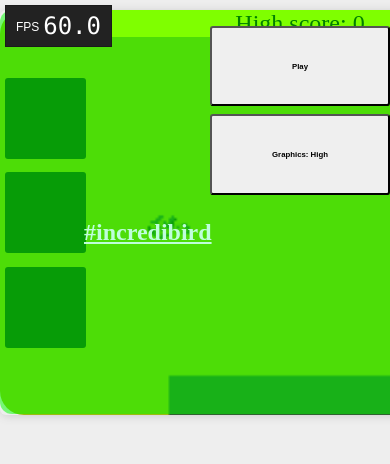
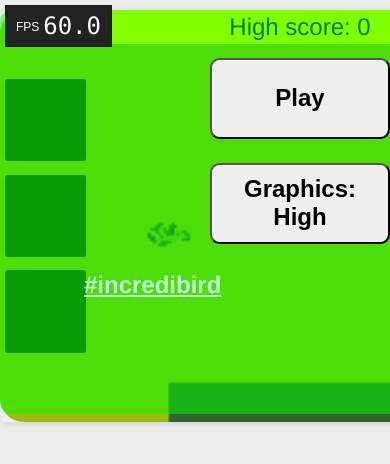
Before and after one commit to delanni/js13k, a plain HTML site: page index.html in a window 390 px wide. Shown: the top 464 px of the page. Drawn offline with Linux system fonts and the light colour scheme.

Commit message:
responsive

```diff
--- a/index.html
+++ b/index.html
@@ -15,16 +15,22 @@
 		width:100%;
 		height:100%;
 		background: #eee;
+		font-family: "helvetica neue", helvetica, arial, sans-serif;
+		line-height: 1.4;
+		font-size: 32px;
+	}
 
-		font-size: 2vw;
+	input {
+		-webkit-appearance: none;
+		-webkit-border-radius: 0;
 	}
 	canvas {
-	    image-rendering: optimizeSpeed;             // Older versions of FF
-	    image-rendering: -moz-crisp-edges;          // FF 6.0+
-	    image-rendering: -webkit-optimize-contrast; // Webkit (non standard naming)
-	    image-rendering: -o-crisp-edges;            // OS X & Windows Opera (12.02+)
-	    image-rendering: crisp-edges;               // Possible future browsers.
-	    -ms-interpolation-mode: nearest-neighbor;   // IE (non standard naming)
+	    image-rendering: optimizeSpeed;
+	    image-rendering: -moz-crisp-edges;
+	    image-rendering: -webkit-optimize-contrast;
+	    image-rendering: -o-crisp-edges;
+	    image-rendering: crisp-edges;
+	    -ms-interpolation-mode: nearest-neighbor;
 	}
 
 	#canvasContainer {
@@ -80,12 +86,15 @@
 	}
 
 	#wrapper {
+		width: 228.5px;
+		height : 154px;
 		display: table;
 		margin:auto;
 		margin-top:10px;
 		border-radius: 6px;
 		box-shadow: 1px 1px 10px #ccc;
 	}
+
 	.disabled {
 		background: #8bac0f;
 	}
@@ -102,10 +111,10 @@
 		width: 30%;
 		height: 20%;
 		margin:auto;
+		font-size: inherit;
 		border-radius: .4em;
 		display: block;
 		margin-top:1em;
-		font-size: 2vw;
 		font-weight: bold;
 	}
 	#social{
```
